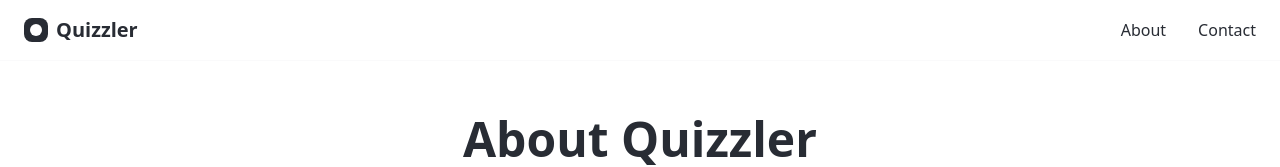
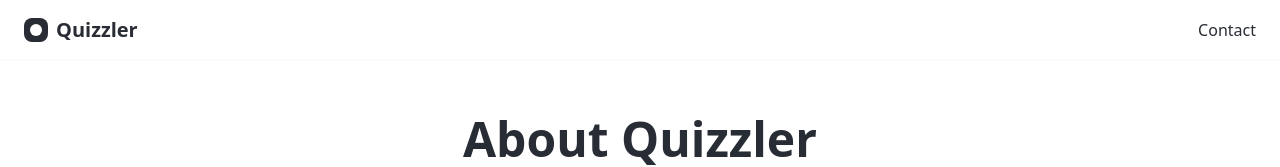
Before and after one commit to AnirudhFtw/Quizzler, a React (Vite) app: page /about in a window 1280 px wide. Shown: the top 167 px of the page. Built offline with nearby package versions, Linux system fonts and the light colour scheme; the HTML template or start-up script is replaced by a standard one.

Commit message:
Remove About and Logout from About page

```diff
--- a/src/components/Navigation.tsx
+++ b/src/components/Navigation.tsx
@@ -5,7 +5,8 @@ import { Tooltip, TooltipContent, TooltipTrigger } from "@/components/ui/tooltip
 const Navigation = () => {
   const location = useLocation();
   const isDarkPage = location.pathname === "/leaderboard" || location.pathname === "/profile";
-  const isAuthPage = location.pathname === "/" || location.pathname === "/signup" || location.pathname === "/about";
+  const isAuthPage = location.pathname === "/" || location.pathname === "/signup";
+  const isAboutPage = location.pathname === "/about";
 
   return (
     <nav className={`w-full px-6 py-4 flex items-center justify-between backdrop-blur-sm border-b ${
@@ -26,7 +27,24 @@ const Navigation = () => {
         }`}>Quizzler</span>
       </div>
 
-      {isAuthPage ? (
+      {isAboutPage ? (
+        <div className="hidden md:flex items-center space-x-8">
+          <Tooltip>
+            <TooltipTrigger asChild>
+              <a href="#" className={`transition-colors ${
+                isDarkPage
+                  ? "text-white hover:text-green-400"
+                  : "text-foreground hover:text-sage"
+              }`}>
+                Contact
+              </a>
+            </TooltipTrigger>
+            <TooltipContent>
+              <p>anirudh23bcs209@iiitkottayam.ac.in</p>
+            </TooltipContent>
+          </Tooltip>
+        </div>
+      ) : isAuthPage ? (
         <div className="hidden md:flex items-center space-x-8">
           <a href="/about" className={`transition-colors ${
             isDarkPage
```
